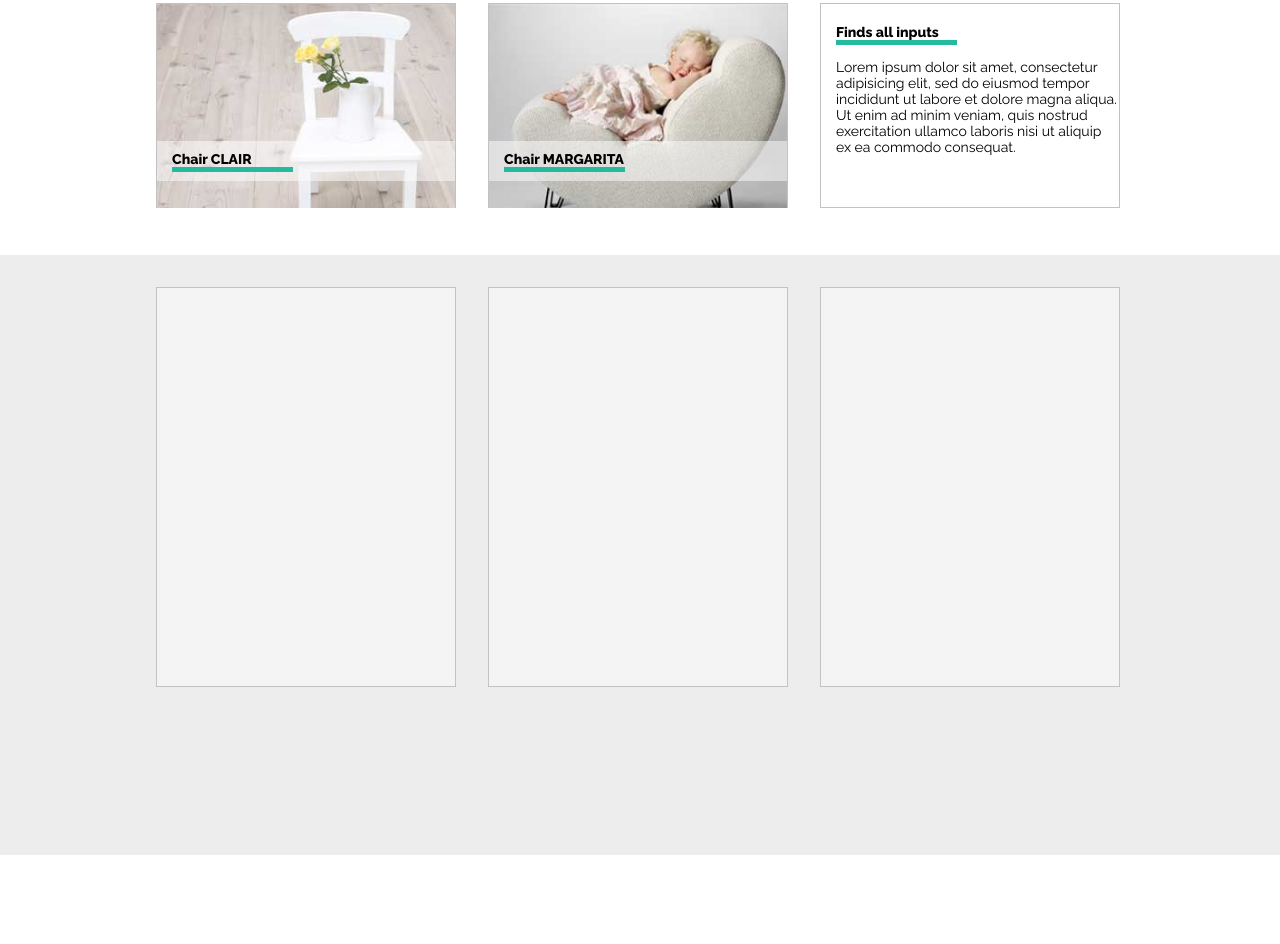
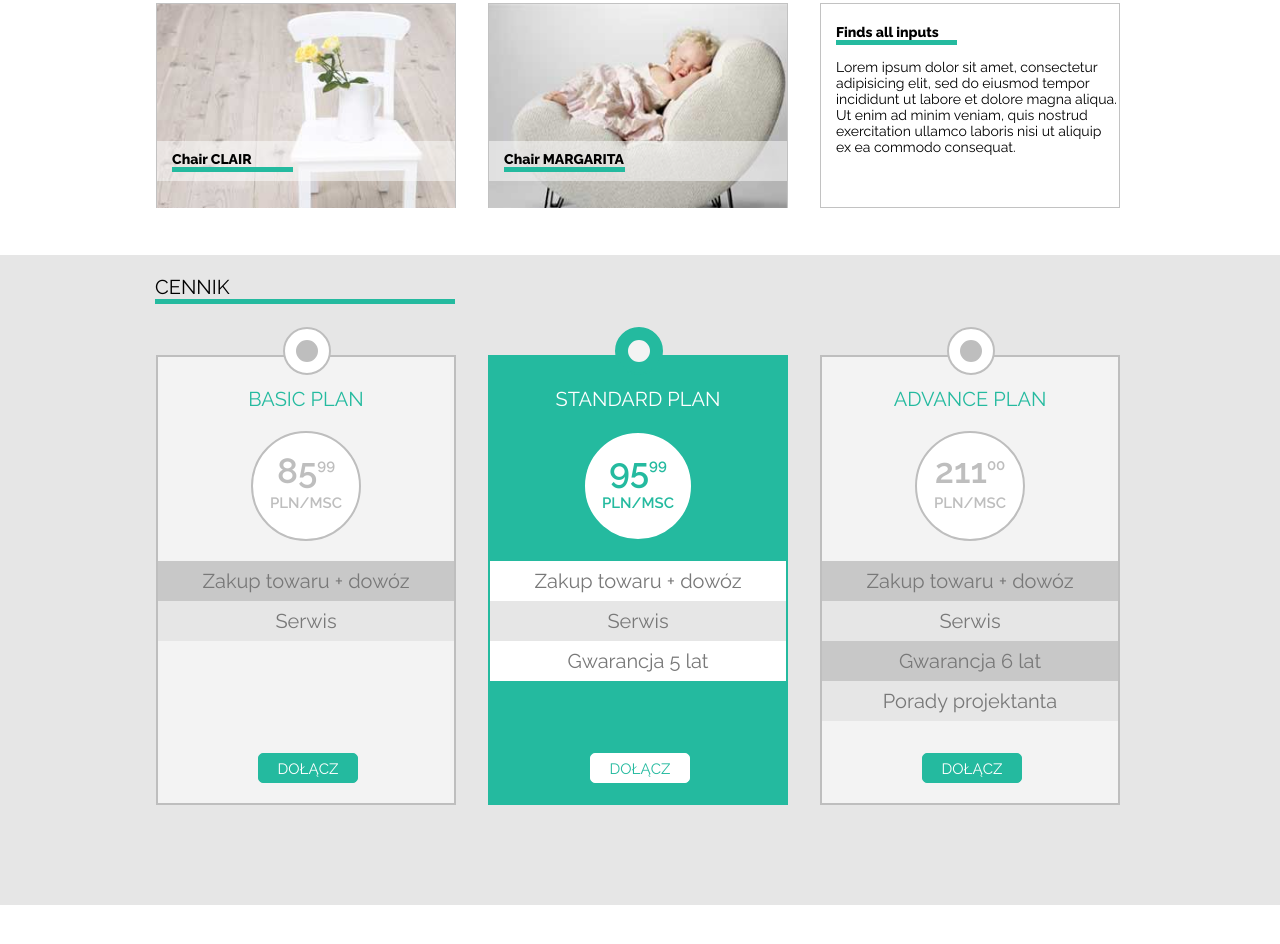
Before and after one commit to wooojek/sit-on-chair-warsztat, a plain HTML site: page index.html in a window 1280 px wide. Shown: the part 490-1434 px from the top of the page. Drawn offline with Linux system fonts and the light colour scheme.

Commit message:
skonczona sekcja offerts

```diff
--- a/index.html
+++ b/index.html
@@ -101,12 +101,95 @@
     </section>
     <section id="offer">
         <div class="container offer clearfix">
-            <h2></h2>
-            <div class="offer__plans">
+            <h2 class="txtToUppercase">cennik</h2>
+            <div class="offer__plans ">
+                <div class="outerCircle">
+                    <div class="innerCircle"></div>
+                </div>
+                <h3>basic plan</h3>
+                <div class="price">
+                    <p>85<sup>99</sup><br><span class="currency">PLN/MSC<span></p>
+                </div>
+                <div class="whatsIncluded">
+                    <div>
+                        <p>
+                            Zakup towaru + dowóz
+                        </p>
+                    </div>
+                    <div>
+                        <p>
+                            Serwis
+                        </p>
+                    </div>
+                </div>
+                <div class="join">
+                    <a href="#" title="Dolacz">Dołącz</a>
+                </div>
+            </div>
+            <div class="offer__plansOdd ">
+                <div class="outerCircle">
+                    <div class="innerCircle"></div>
+                </div>
+                <h3>standard plan</h3>
+                <div class="price">
+                    <p>95<sup>99</sup><br><span class="currency">PLN/MSC<span></p>
+                </div>
+                <div class="whatsIncluded">
+                    <div>
+                        <p>
+                            Zakup towaru + dowóz
+                        </p>
+                    </div>
+                    <div>
+                        <p>
+                            Serwis
+                        </p>
+                    </div>
+                    <div>
+                        <p>
+                            Gwarancja 5 lat
+                        </p>
+                    </div>
+                </div>
+                <div class="join">
+                    <a href="#" title="Dolacz">Dołącz</a>
+                </div>
+            </div>
+            <div class="offer__plans ">
+                <div class="outerCircle">
+                    <div class="innerCircle"></div>
+                </div>
+                <h3>advance plan</h3>
+                <div class="price">
+                    <p>211<sup>00</sup><br><span class="currency">PLN/MSC<span></p>
 
+                </div>
+                <div class="whatsIncluded">
+                    <div>
+                        <p>
+                            Zakup towaru + dowóz
+                        </p>
+                    </div>
+                    <div>
+                        <p>
+                            Serwis
+                        </p>
+                    </div>
+                    <div>
+                        <p>
+                            Gwarancja 6 lat
+                        </p>
+                    </div>
+                    <div>
+                        <p>
+                            Porady projektanta
+                        </p>
+                    </div>
+                </div>
+                <div class="join">
+                    <a href="#" title="Dolacz">Dołącz</a>
+                </div>
             </div>
-            <div class="offer__plans"></div>
-            <div class="offer__plans"></div>
         </div>
     </section>
     <section id="contact">
--- a/style/style.css
+++ b/style/style.css
@@ -233,17 +233,164 @@ nav > ul {
 /* offer */
 
 #offer {
-    height: 600px;
-    background-color: rgb(237, 237, 237);
+    background-color: rgb(230, 230, 230);
+}
+.offer {
+    height: 650px;
+    position: relative;
+}
+.offer > h2 {
+    position: absolute;
+    padding-top: 20px;
+    font-size: 20px;
+    float: left;
+    width: 30%;
+    margin-left: 15px;
+    border-bottom: 5px solid #24ba9f;
+    display: block;
+    font-weight: 400;
+}
+.offer__plans,
+.offer__plansOdd {
+    position: relative;
+    height: 450px;
+    width: 30%;
+    padding-top: 30px;
+    margin: 0 16px;
+    margin-top: 100px;
+    float: left;
 }
 .offer__plans {
-    height: 400px;
-    width: 30%;
-    float: left;
-    border: 1px solid rgb(194, 194, 194);
-    background-color: rgb(244, 244, 244);
-    margin: 32px 16px;
+    border: 2px solid rgb(190, 190, 190);
+    background-color: rgb(243, 243, 243);
 }
+.offer__plansOdd {
+    border: 2px solid #24ba9f;
+    background-color: #24ba9f;
+}
+.outerCircle {
+    position: absolute;
+    height: 48px;
+    width: 48px;
+    top: -30px;
+    left: 125px;
+    border: 2px solid rgb(190, 190, 190);
+    border-radius: 50%;
+    background-color: white;
+    z-index: 2;
+}
+.innerCircle {
+    position: absolute;
+    height: 22px;
+    width: 22px;
+    top: 11px;
+    left: 11px;
+    background-color: rgb(190, 190, 190);
+    border: 2px solid rgb(190, 190, 190);
+    border-radius: 50%;
+    z-index: 3;
+}
+.offer h3 {
+    text-transform: uppercase;
+    text-align: center;
+    font-weight: 400;
+    font-size: 20px;
+    color: #24ba9f;
+}
+.offer .join,
+.offer__plansOdd .join {
+    position: absolute;
+    bottom: 0;
+    text-transform: uppercase;
+    width: 100px;
+    height: 30px;
+    border-radius: 5px;
+    text-align: center;
+    line-height: 30px;
+    margin-bottom: 20px;
+    margin-left: 100px;
+}
+.offer .join {
+    background-color: #24ba9f;
+    border: 1px solid #24ba9f;
+}
+.offer .join a {
+    color: white;
+    display: block;
+}
+.offer__plansOdd .outerCircle {
+    background-color: #24ba9f;
+    border: 2px solid #24ba9f;
+}
+.offer__plansOdd .innerCircle {
+    background-color: rgb(243, 243, 243);
+    border: 2px solid rgb(243, 243, 243);
+}
+.offer__plansOdd .join {
+    background-color: white;
+    border: 1px solid white;
+}
+.offer__plansOdd .join a {
+    color: #24ba9f;
+}
+.offer__plansOdd h3 {
+    color: white;
+}
+.price,
+.offer__plansOdd .price {
+    width: 110px;
+    height: 110px;
+    border-radius: 50%;
+    margin: 20px auto;
+    background-color: white;
+}
+.price {
+    border: 2px solid rgb(190, 190, 190);
+}
+.offer__plansOdd .price {
+    border: 2px solid #24ba9f;
+}
+.price > p,
+.offer__plansOdd .price > p {
+    text-align: center;
+    font-size: 35px;
+    font-weight: 600;
+    color: rgb(190, 190, 190);
+    line-height: 25px;
+    padding-top: 20px;
+}
+.price > p {
+    color: rgb(190, 190, 190);
+}
+.offer__plansOdd .price > p {
+    color: #24ba9f;
+}
+sup {
+    font-size: 15px;
+}
+.currency {
+    font-size: 15px;
+}
+.whatsIncluded div {
+    width: 100%;
+    height: 40px;
+    text-align: center;
+    line-height: 40px;
+}
+.whatsIncluded div:nth-of-type(n) {
+    color: rgb(120, 120, 120);
+    font-size: 20px;
+}
+.whatsIncluded div:nth-of-type(2n+1) {
+    background-color: rgb(200, 200, 200);
+}
+.offer__plansOdd .whatsIncluded div:nth-of-type(2n+1){
+    background-color: white;
+}
+.whatsIncluded div:nth-of-type(2n) {
+    background-color: rgb(230, 230, 230);
+}
+
 
 
 
```
